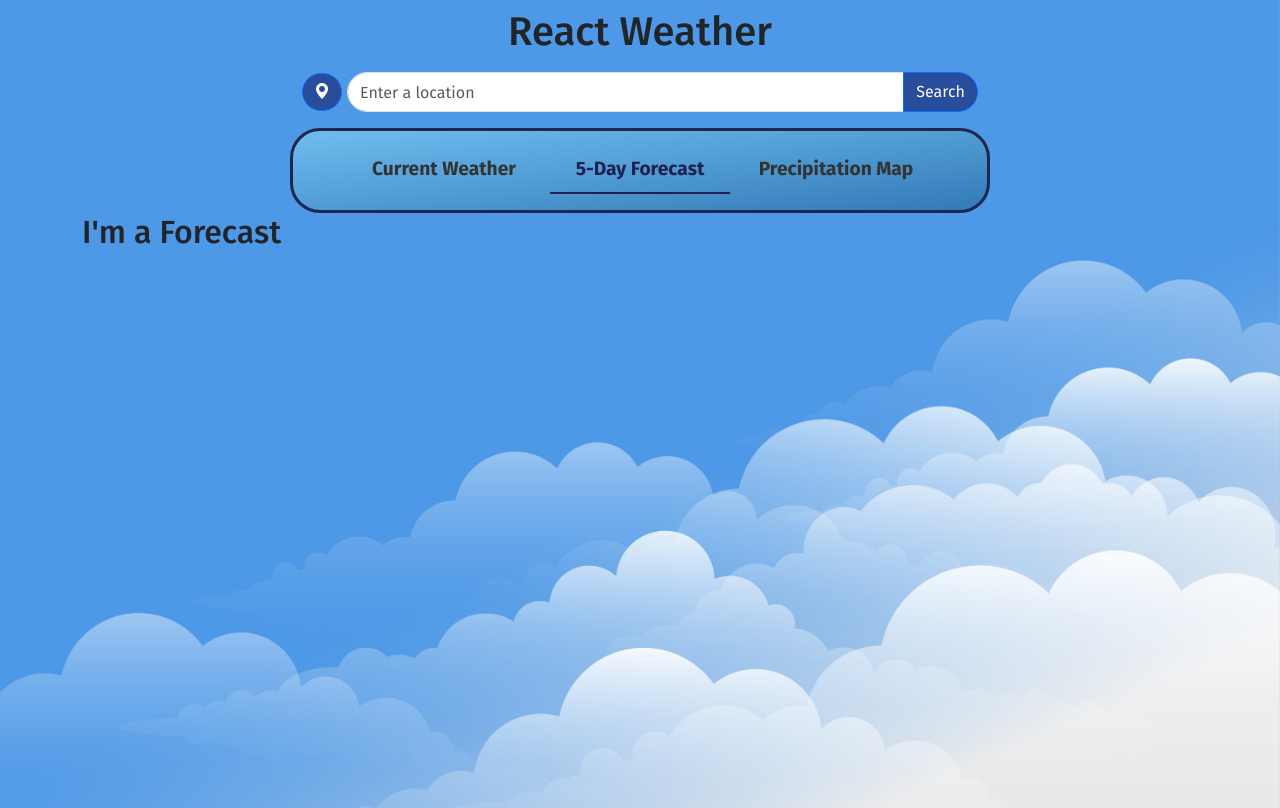
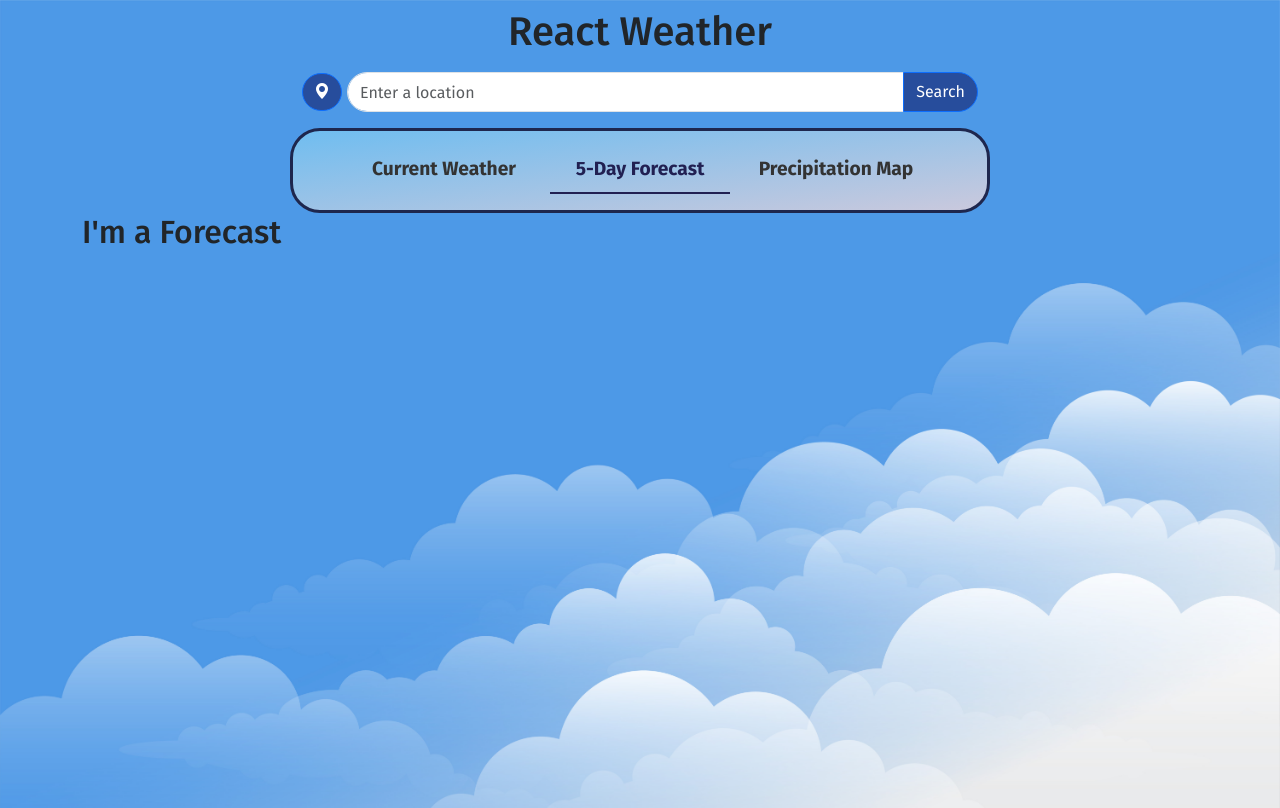
Before and after one commit to Roko122/weather-app-react, a React (Vite) app: page /forecast in a window 1280 px wide. Built offline with nearby package versions, Linux system fonts and the light colour scheme; no server answers.

Commit message:
Small style fixes

```diff
--- a/src/App.css
+++ b/src/App.css
@@ -7,4 +7,5 @@ body {
   background-size: cover;
   background-position: center;
   background-repeat: no-repeat;
+  background-attachment: fixed;
 }
--- a/src/components/CurrentWeather.css
+++ b/src/components/CurrentWeather.css
@@ -16,7 +16,7 @@
     align-items: center;
     border: 3px solid black;
     border-radius: 20px;
-    background-color: #e6e6faec;
+    background: linear-gradient(to bottom right, #4892e7, rgb(201, 209, 202));
     max-width: 700px;
     padding: 50px;
 }
--- a/src/components/CurrentWeather.jsx
+++ b/src/components/CurrentWeather.jsx
@@ -146,7 +146,7 @@ function CurrentWeather({ location }) {
     return (
         <>
             {weatherData && !loading && !error && (
-                <Container className="currentweather-container my-4">
+                <Container className="currentweather-container mt-4">
                     <p className="location-name mt-4 mb-3">{weatherData.name}, {weatherData.sys.country}</p>
                     <p className="date">
                         {`${getDayOfWeek()} ${currentDate.getDate()}${ordinalSuffix(13)} of ${monthOfYear()} ${currentDate.getFullYear()}`}
--- a/src/components/CustomNavbar.css
+++ b/src/components/CustomNavbar.css
@@ -8,7 +8,7 @@
     align-items: center;
     border: 3px solid #1e274e;
     border-radius: 30px;
-    background: linear-gradient(to right bottom, #6fbdf0, #337ab7);
+    background: linear-gradient(to right bottom, #6fbdf0, #cac9dd);
     padding: 8px 0 8px 0;
     max-width: 700px;
 }
```
